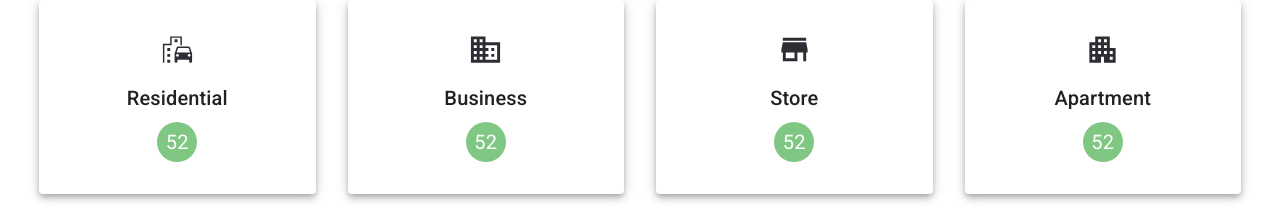
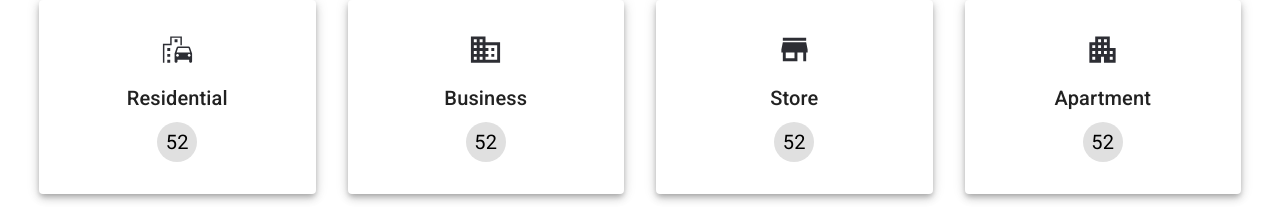
Before and after one commit to RiyaadHossain/Hoteltastic-Client, a React (Create React App) app: page / in a window 1280 px wide. Shown: the part 840-1052 px from the top of the page. Built offline with nearby package versions, Linux system fonts and the light colour scheme.

Commit message:
again color changed

```diff
--- a/src/Pages/Home/Category.jsx
+++ b/src/Pages/Home/Category.jsx
@@ -5,7 +5,7 @@ import EmojiTransportationIcon from "@mui/icons-material/EmojiTransportation";
 import BusinessIcon from "@mui/icons-material/Business";
 import StoreIcon from "@mui/icons-material/Store";
 import ApartmentIcon from "@mui/icons-material/Apartment";
-import { green } from "@mui/material/colors";
+import {  grey } from "@mui/material/colors";
 
 function Category() {
   return (
@@ -33,7 +33,11 @@ function Category() {
                 Residential
               </Typography>
               <Box>
-                <Avatar sx={{ m: "0 auto",bgcolor: green[300] }}>52</Avatar>
+                <Avatar
+                  sx={{ m: "0 auto", bgcolor: grey[300], color: "black" }}
+                >
+                  52
+                </Avatar>
               </Box>
             </Paper>
           </Grid>
@@ -50,16 +54,17 @@ function Category() {
               }}
               elevation={5}
             >
-              <BusinessIcon
-                fontSize="large"
-                sx={{ color: "#2d2e34" }}
-              />
+              <BusinessIcon fontSize="large" sx={{ color: "#2d2e34" }} />
 
               <Typography variant="h6" my={1}>
                 Business
               </Typography>
               <Box>
-                <Avatar sx={{ m: "0 auto",bgcolor: green[300] }}>52</Avatar>
+                <Avatar
+                  sx={{ m: "0 auto", bgcolor: grey[300], color: "black" }}
+                >
+                  52
+                </Avatar>
               </Box>
             </Paper>
           </Grid>
@@ -76,16 +81,17 @@ function Category() {
               }}
               elevation={5}
             >
-              <StoreIcon
-                fontSize="large"
-                sx={{ color: "#2d2e34" }}
-              />
+              <StoreIcon fontSize="large" sx={{ color: "#2d2e34" }} />
 
               <Typography variant="h6" my={1}>
                 Store
               </Typography>
               <Box>
-                <Avatar sx={{ m: "0 auto",bgcolor: green[300] }}>52</Avatar>
+                <Avatar
+                  sx={{ m: "0 auto", bgcolor: grey[300], color: "black" }}
+                >
+                  52
+                </Avatar>
               </Box>
             </Paper>
           </Grid>
@@ -102,16 +108,17 @@ function Category() {
               }}
               elevation={5}
             >
-              <ApartmentIcon
-                fontSize="large"
-                sx={{ color: "#2d2e34" }}
-              />
+              <ApartmentIcon fontSize="large" sx={{ color: "#2d2e34" }} />
 
               <Typography variant="h6" my={1}>
                 Apartment
               </Typography>
               <Box>
-                <Avatar sx={{ m: "0 auto",bgcolor: green[300] }}>52</Avatar>
+                <Avatar
+                  sx={{ m: "0 auto", bgcolor: grey[300], color: "black" }}
+                >
+                  52
+                </Avatar>
               </Box>
             </Paper>
           </Grid>
```
